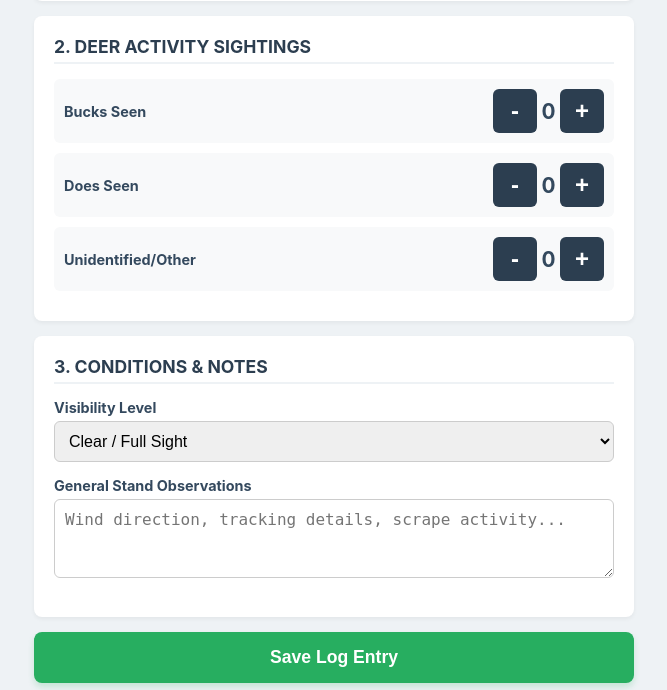
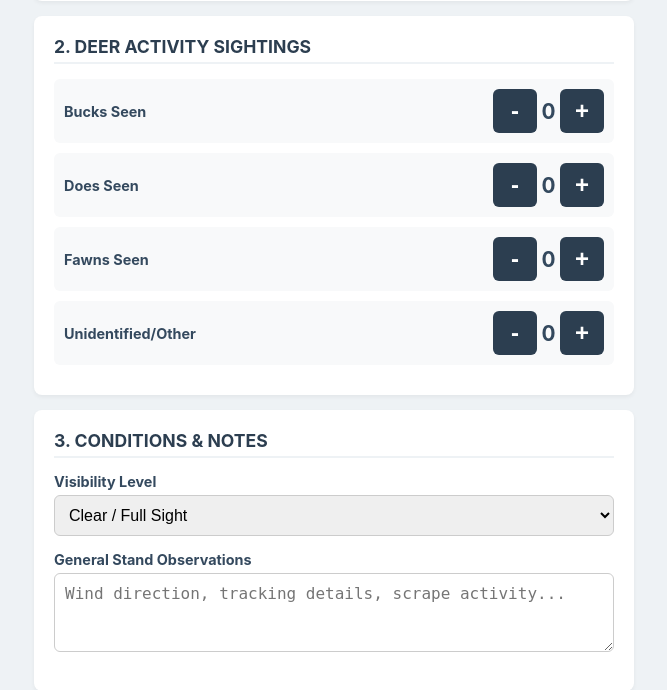
Before and after one commit to bamarob/deerlog, a Django app: page /hunts/create/ in a window 1280 px wide. Shown: the part 633-1323 px from the top of the page, without its empty margins (306-973 px from the left). Run offline with Django 5.2, Linux system fonts and the light colour scheme; the visitor is signed in with stand-in values (Sample User, id 1).

Commit message:
Update create_hunt.html

```diff
--- a/hunt_logs/templates/hunt_logs/create_hunt.html
+++ b/hunt_logs/templates/hunt_logs/create_hunt.html
@@ -212,7 +212,17 @@
                     </div>
                 </div>
 
-                <div class="counter-row">
+				<div class="counter-row">
+                    <label style="margin: 0;">Fawns Seen</label>
+                    <div>
+                        <button type="button" class="counter-btn" onclick="changeCount('fawns', -1)">-</button>
+                        <input type="number" name="fawns_seen" id="does" value="0" style="display:none;">
+                        <span class="counter-value" id="fawns_val">0</span>
+                        <button type="button" class="counter-btn" onclick="changeCount('fawns', 1)">+</button>
+                    </div>
+                </div>
+
+				<div class="counter-row">
                     <label style="margin: 0;">Unidentified/Other</label>
                     <div>
                         <button type="button" class="counter-btn" onclick="changeCount('unknown', -1)">-</button>
```
